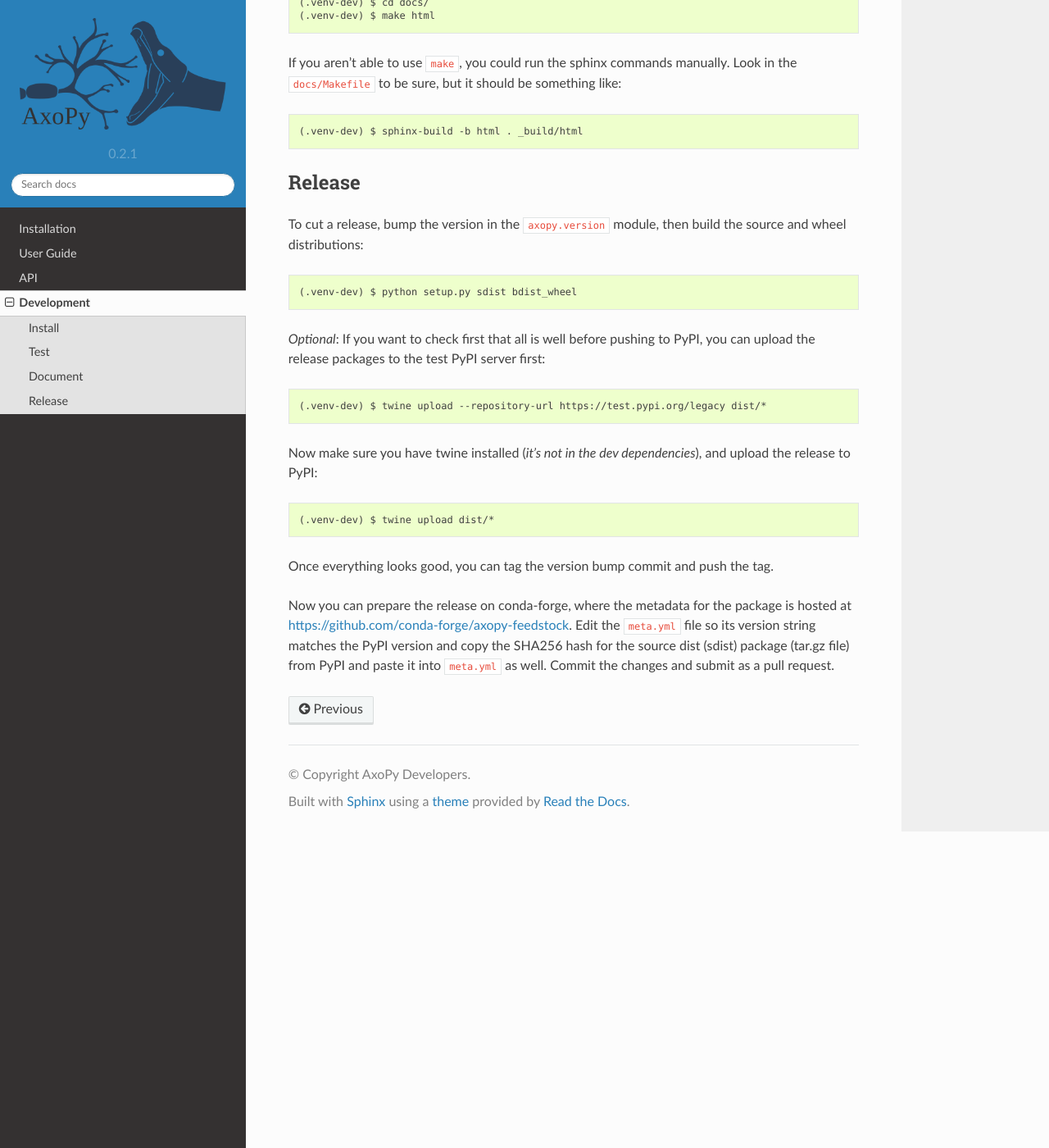
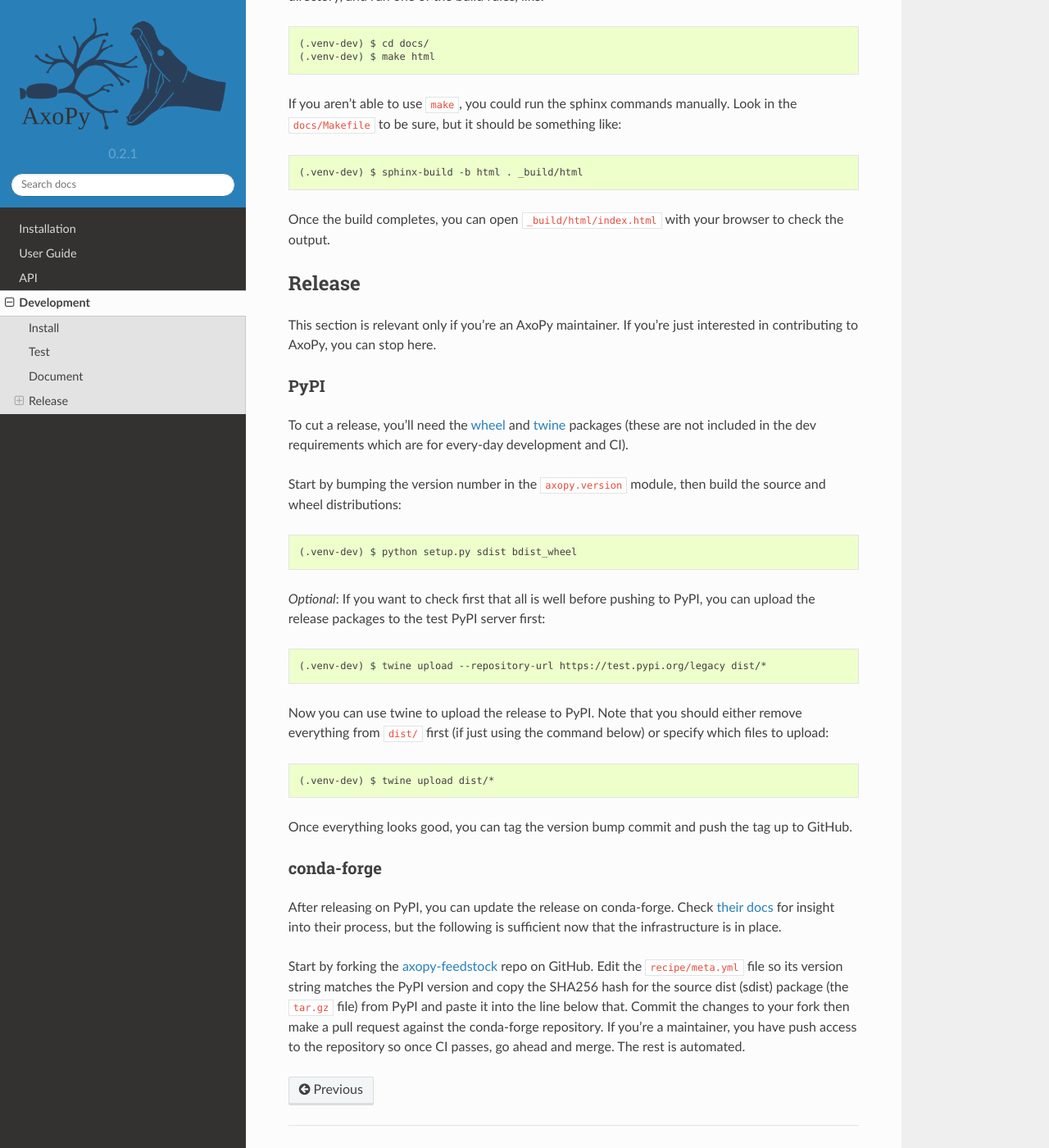
Before and after one commit to axopy/axopy, a Sphinx documentation site: the page built from docs/development.rst, in a window 1280 px wide and 1400 px high, scrolled down 1056 px. Shown: the whole window at 82% size. Built offline with Sphinx 7.4.7 and the Read the Docs theme 2.0.0, drawn with Linux system fonts in a browser that asks for light colours; some of the changed text lies outside the part shown.

Commit message:
Clarified a few things in development docs.

```diff
--- a/docs/development.rst
+++ b/docs/development.rst
@@ -3,7 +3,6 @@
 ===========
 Development
 ===========
-
 
 Install
 =======
@@ -23,8 +22,10 @@
 
     (.venv-dev) $ pip intall -e .[dev]
 
-This will give you everything needed to run the tests and build the
-documentation.
+If you take a look at the ``setup.py`` file, you'll see that this installs
+everything from the ``requirements.txt`` file as well as the
+``requirements-dev.txt`` file. This should be everything needed to run the
+tests and build the documentation.
 
 The Python Packaging Authority has much more detailed instructions here:
 https://packaging.python.org/guides/installing-using-pip-and-virtualenv/
@@ -52,11 +53,24 @@
 
     (.venv-dev) $ sphinx-build -b html . _build/html
 
+Once the build completes, you can open ``_build/html/index.html`` with your
+browser to check the output.
+
 
 Release
 =======
 
-To cut a release, bump the version in the ``axopy.version`` module, then build
+This section is relevant only if you're an AxoPy maintainer. If you're just
+interested in contributing to AxoPy, you can stop here.
+
+PyPI
+----
+
+To cut a release, you'll need the `wheel <https://pypi.org/project/wheel/>`_
+and `twine <https://pypi.org/project/twine/>`_ packages (these are not included
+in the dev requirements which are for every-day development and CI).
+
+Start by bumping the version number in the ``axopy.version`` module, then build
 the source and wheel distributions::
 
     (.venv-dev) $ python setup.py sdist bdist_wheel
@@ -66,17 +80,27 @@
 
     (.venv-dev) $ twine upload --repository-url https://test.pypi.org/legacy dist/*
 
-Now make sure you have twine installed (*it's not in the dev dependencies*),
-and upload the release to PyPI::
+Now you can use twine to upload the release to PyPI. Note that you should
+either remove everything from ``dist/`` first (if just using the command below)
+or specify which files to upload::
 
     (.venv-dev) $ twine upload dist/*
 
 Once everything looks good, you can tag the version bump commit and push the
-tag.
+tag up to GitHub.
 
-Now you can prepare the release on conda-forge, where the metadata for the
-package is hosted at https://github.com/conda-forge/axopy-feedstock. Edit the
-``meta.yml`` file so its version string matches the PyPI version and copy the
-SHA256 hash for the source dist (sdist) package (tar.gz file) from PyPI and
-paste it into ``meta.yml`` as well. Commit the changes and submit as a pull
-request.
+conda-forge
+-----------
+
+After releasing on PyPI, you can update the release on conda-forge. Check
+`their docs <https://conda-forge.org/docs/>`_ for insight into their process,
+but the following is sufficient now that the infrastructure is in place.
+
+Start by forking the `axopy-feedstock
+<https://github.com/conda-forge/axopy-feedstock>`_ repo on GitHub. Edit the
+``recipe/meta.yml`` file so its version string matches the PyPI version and
+copy the SHA256 hash for the source dist (sdist) package (the ``tar.gz`` file)
+from PyPI and paste it into the line below that. Commit the changes to your
+fork then make a pull request against the conda-forge repository. If you're
+a maintainer, you have push access to the repository so once CI passes, go
+ahead and merge. The rest is automated.
```
